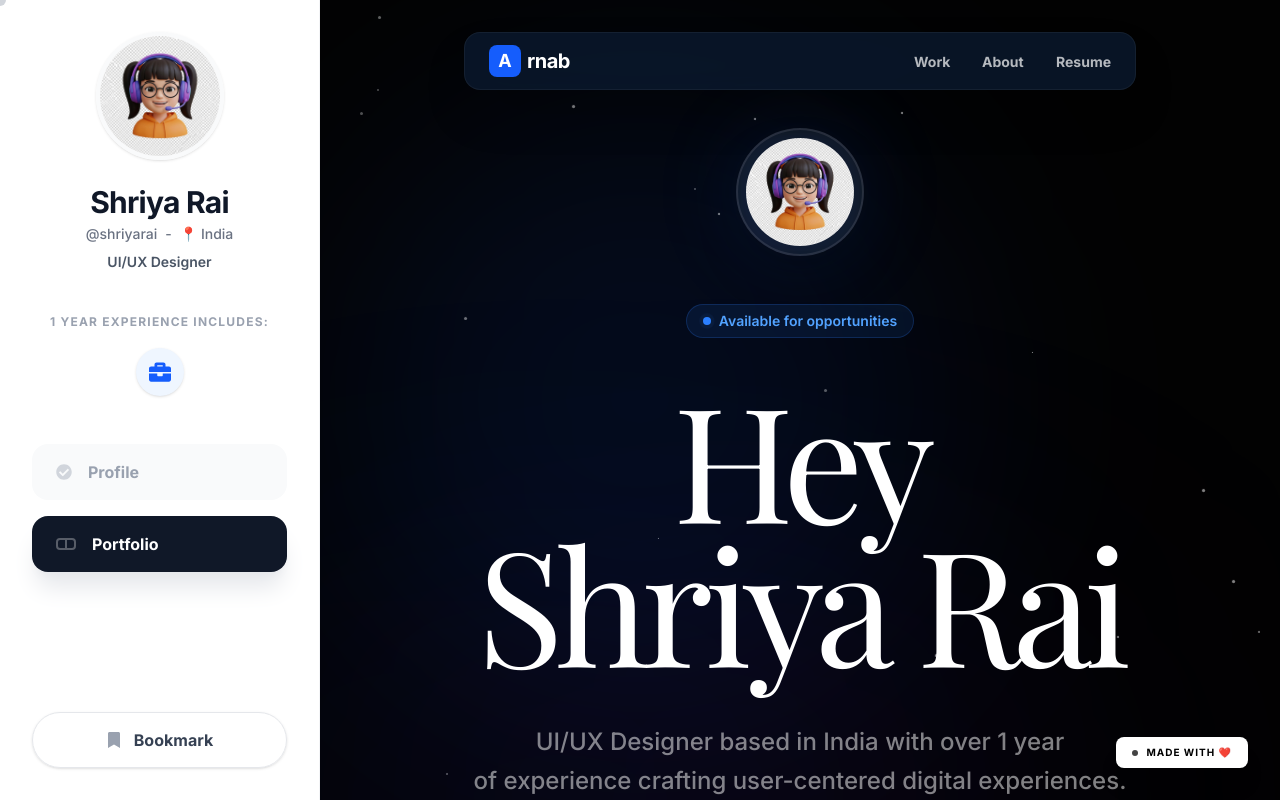
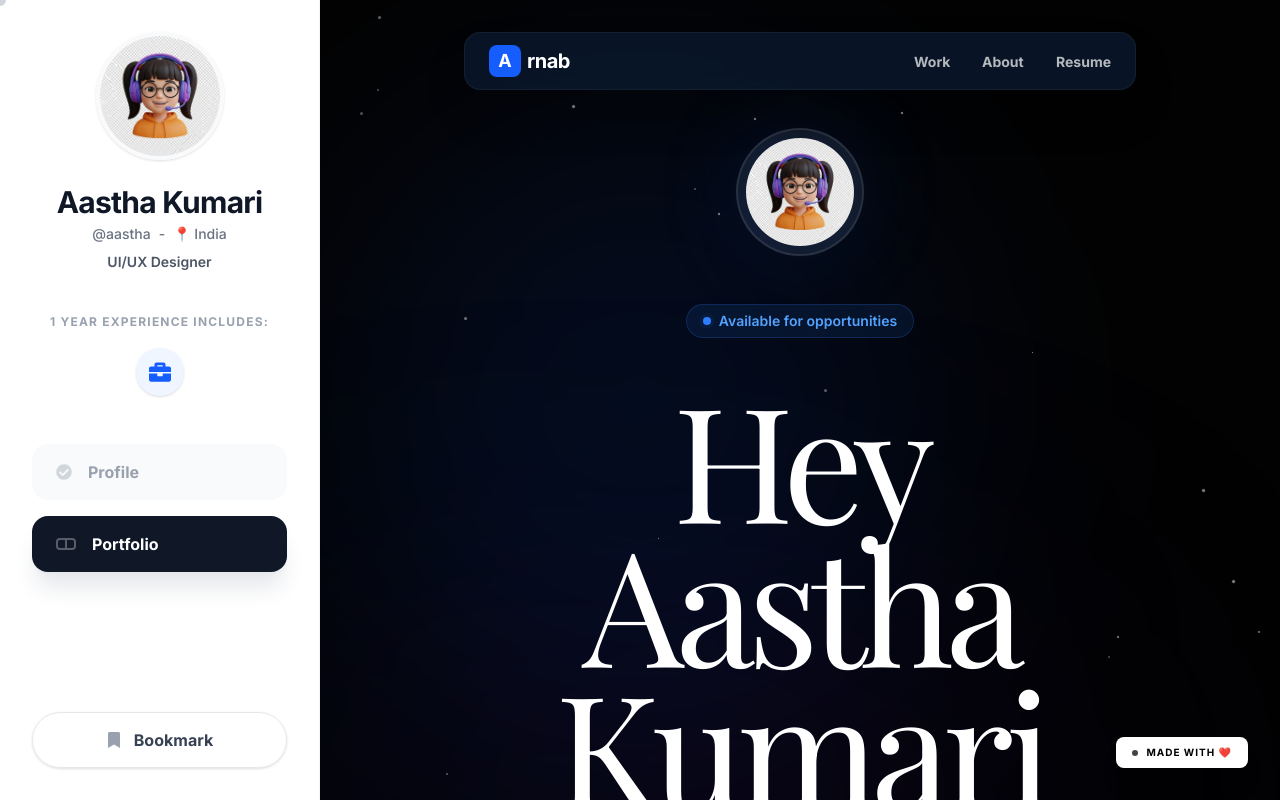
Before and after one commit to aasthakumari03/updated_Portfolio, a Next.js app: page / in a window 1280 px wide. Built offline with nearby package versions, Linux system fonts and the light colour scheme; a web font is replaced by a local one.

Commit message:
Personalize portfolio with user name: Aastha Kumari

```diff
--- a/app/page.tsx
+++ b/app/page.tsx
@@ -61,7 +61,7 @@ export default function Home() {
 
                 {/* Main Heading */}
                 <h1 className="text-7xl md:text-9xl lg:text-[10rem] font-serif leading-[0.9] tracking-tighter animate-fade-in [animation-delay:200ms]">
-                  Hey <br /> Shriya Rai
+                  Hey <br /> Aastha Kumari
                 </h1>
 
                 {/* Subtext */}
@@ -144,7 +144,7 @@ export default function Home() {
             <div className="space-y-10">
               <h1 className="text-8xl md:text-9xl font-serif tracking-tighter">Profile</h1>
               <p className="text-2xl md:text-3xl text-white/50 leading-relaxed font-serif italic">
-                Shriya Rai is a UI/UX Designer based in India with over 1 year of experience crafting user-centered digital experiences.
+                Aastha Kumari is a UI/UX Designer based in India with over 1 year of experience crafting user-centered digital experiences.
               </p>
             </div>
 
--- a/components/ConnectSection.tsx
+++ b/components/ConnectSection.tsx
@@ -99,7 +99,7 @@ const ConnectSection = () => {
             {/* Footer Text */}
             <div className="text-center text-white/30 text-sm font-medium tracking-wide space-y-2">
                 <p className="flex items-center justify-center gap-2">
-                    <span>© 2025 Arnab</span>
+                    <span>© 2025 Aastha</span>
                     <span className="w-1 h-1 rounded-full bg-blue-500"></span>
                     <span>All rights reserved</span>
                     <span className="w-1 h-1 rounded-full bg-blue-500"></span>
--- a/components/Sidebar.tsx
+++ b/components/Sidebar.tsx
@@ -12,15 +12,15 @@ const Sidebar = ({ activeTab, setActiveTab }: { activeTab: string, setActiveTab:
                 <div className="relative w-32 h-32 mx-auto">
                     <Image
                         src="/avatar.png"
-                        alt="Shriya Rai"
+                        alt="Aastha Kumari"
                         fill
                         className="rounded-full object-cover border-4 border-gray-50 shadow-sm"
                     />
                 </div>
                 <div className="space-y-1 text-center">
-                    <h1 className="text-3xl font-bold text-gray-900 tracking-tight">Shriya Rai</h1>
+                    <h1 className="text-3xl font-bold text-gray-900 tracking-tight">Aastha Kumari</h1>
                     <div className="flex items-center justify-center gap-2 text-gray-500 text-sm font-medium">
-                        <span>@shriyarai</span>
+                        <span>@aastha</span>
                         <span>-</span>
                         <span className="flex items-center gap-1">📍 India</span>
                     </div>
```
